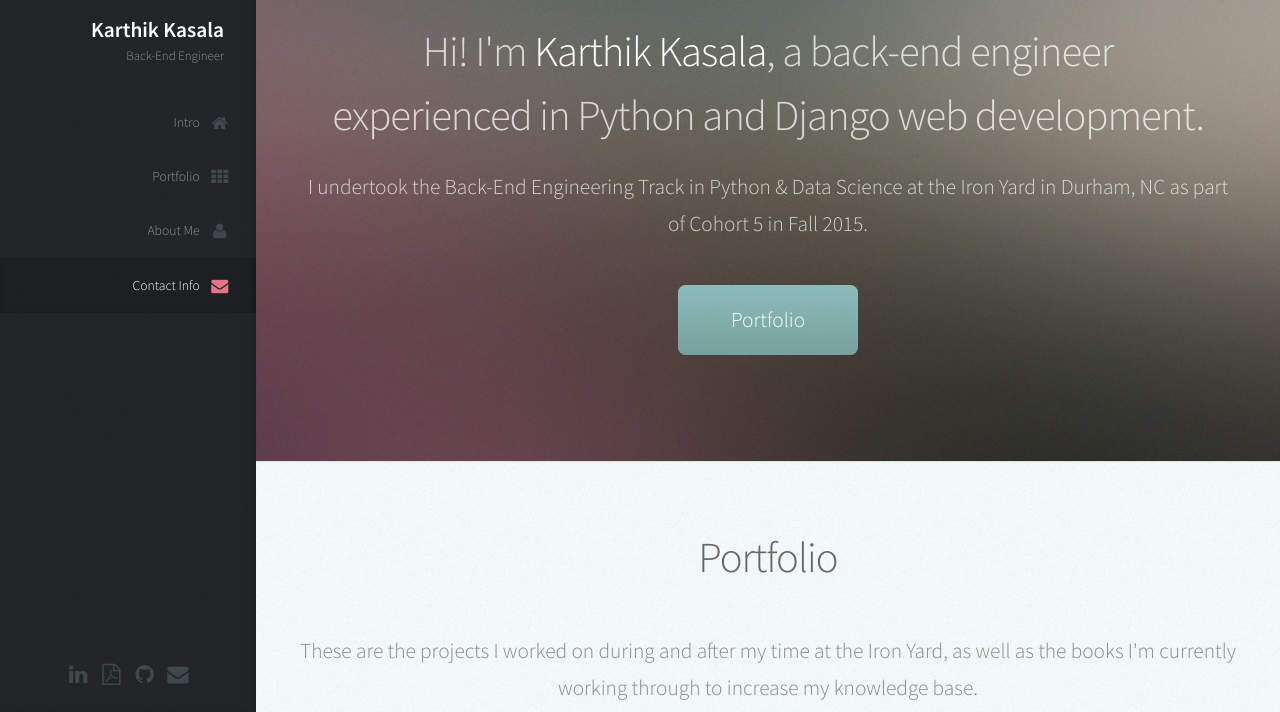
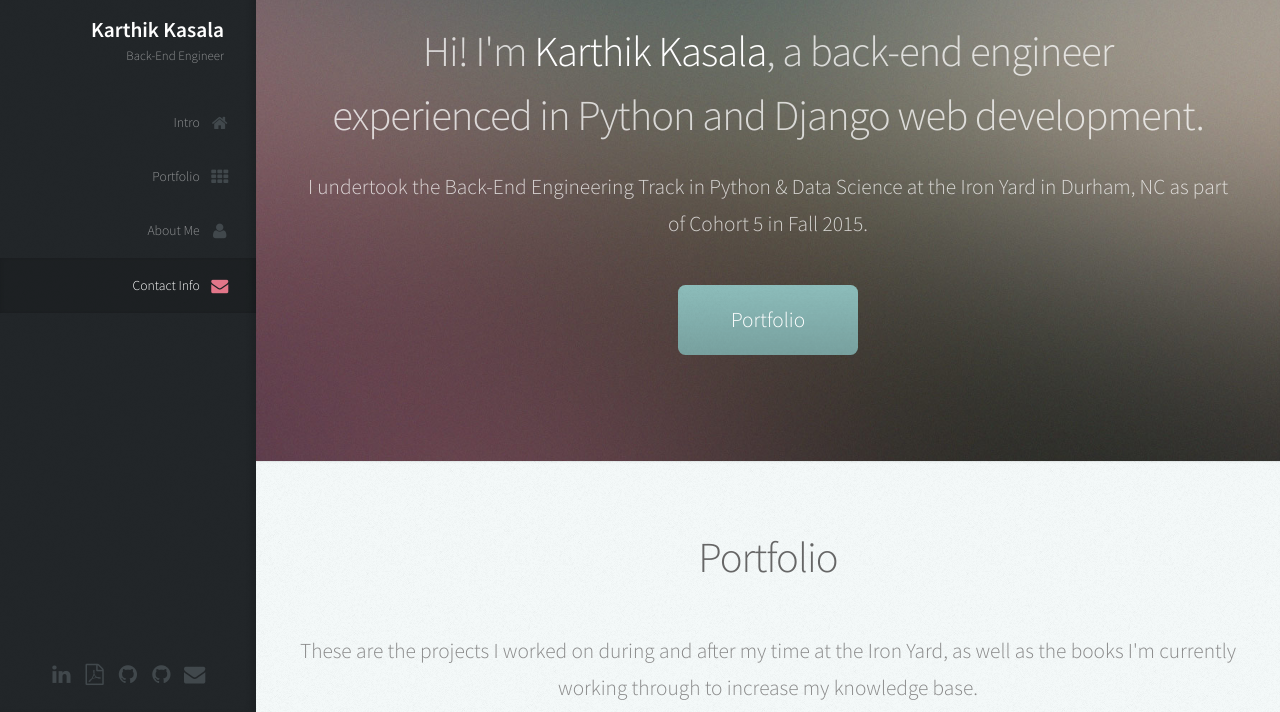
Before and after one commit to kasalak/kasalak.github.io, a plain HTML site: page index.html in a window 1280 px wide. Shown: the part 88-800 px from the top of the page. Drawn offline with Linux system fonts and the light colour scheme.

Commit message:
fixing github

```diff
--- a/index.html
+++ b/index.html
@@ -58,6 +58,7 @@ Karthik Kasala's Portfolio
 						<ul class="icons">
 							<li><a href="https://www.linkedin.com/in/karthikkasala" class="icon fa-linkedin"><span class="label">LinkedIn</span></a></li>
 							<li><a href="images/Karthik-Kasala-Resume.pdf" class="icon fa-file-pdf-o"><span class="label">Resume</span></a></li>
+							<li><a href="www.github.com/kasalak" class="icon fa-github"><span class="label">Github</span></a></li>
 							<li><a href="www.github.com/kasalak" class="icon fa-github"><span class="label">Github</span></a></li>
 							<li><a href="mailto:karthik.kasala@gmail.com" class="icon fa-envelope"><span class="label">Email</span></a></li>
 						</ul>
```
